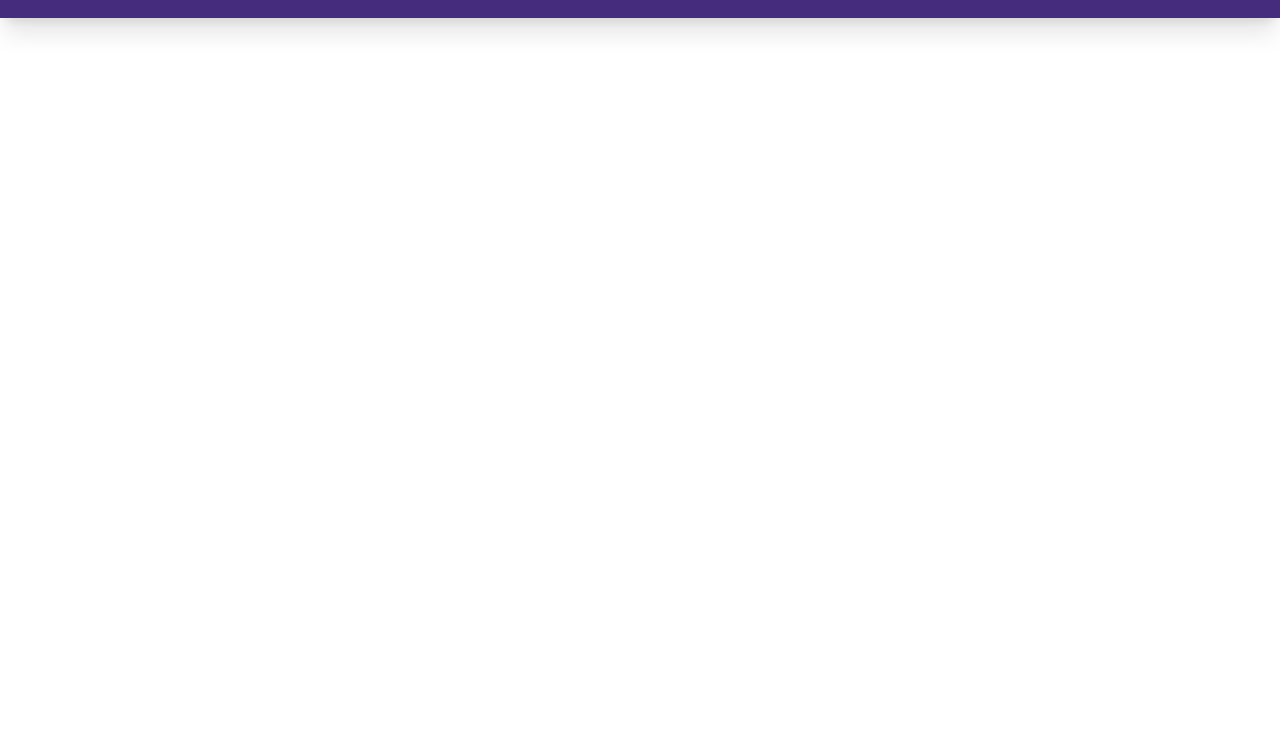
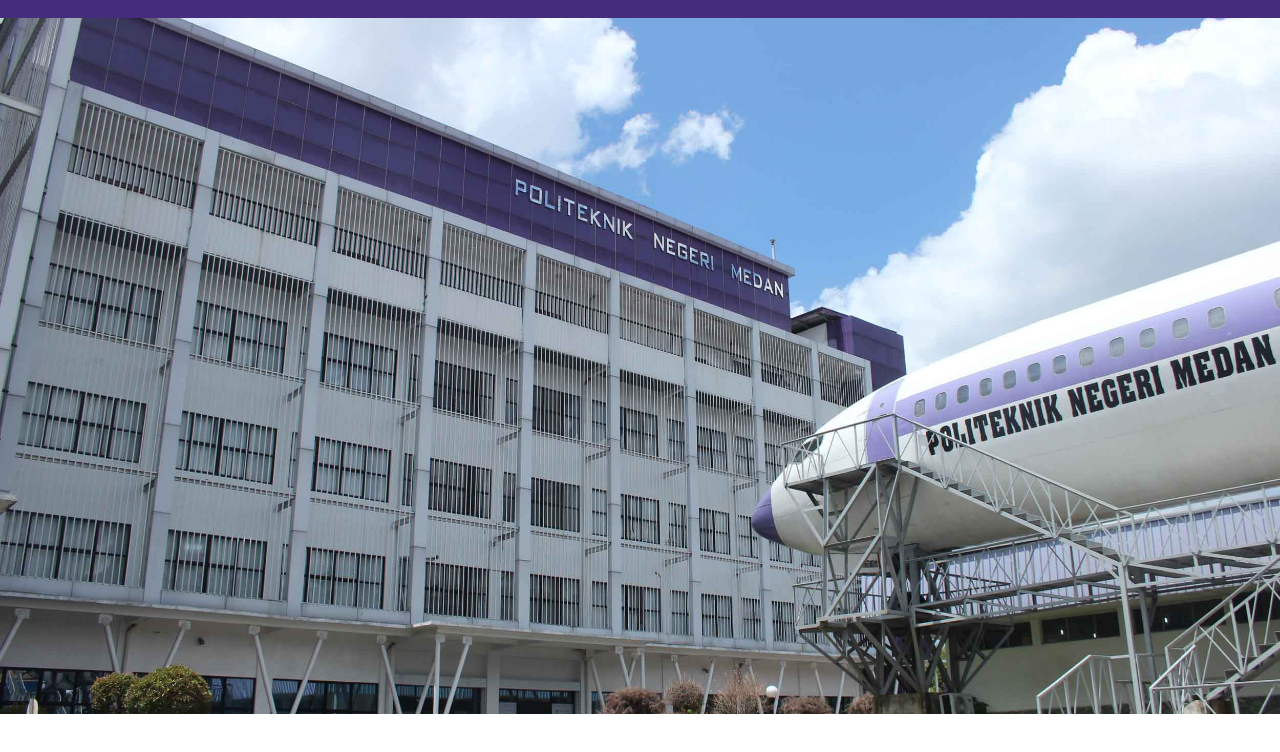
Before and after one commit to charlienicholas/WebOne, a website: page src/index.html in a window 1280 px wide. Shown: the part 62-814 px from the top of the page. Drawn offline with Linux system fonts and the light colour scheme.

Commit message:
Memodifikasi html

```diff
--- a/src/index.html
+++ b/src/index.html
@@ -25,7 +25,10 @@
   <!--  End Navbar -->
 
   <!-- Start Hero Section -->
-   <section class="hero relative h-screen w-full bg-cover bg-center bg-[url(../img/polmed.jpeg)] ">
+   <section class="hero relative h-[87vh] w-full overflow-hidden">]
+    <img src="../img/polmed.jpg" alt="Gambar Polmed" class="absolute inset-0 h-full w-full object-cover">
+
+
 
    </section>
   <!-- End Hero Section -->
```
Also changed, not shown: src/input.css (line endings or trailing spaces), src/output.css.
